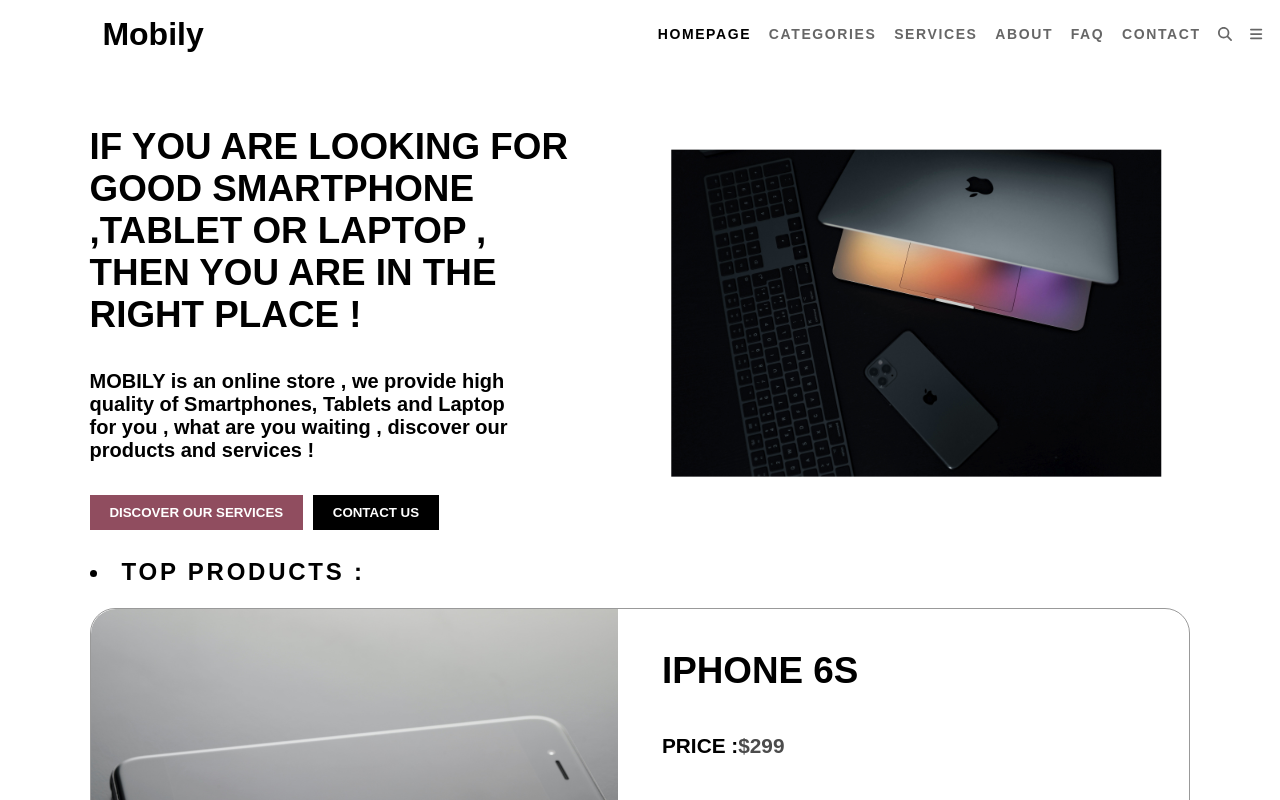
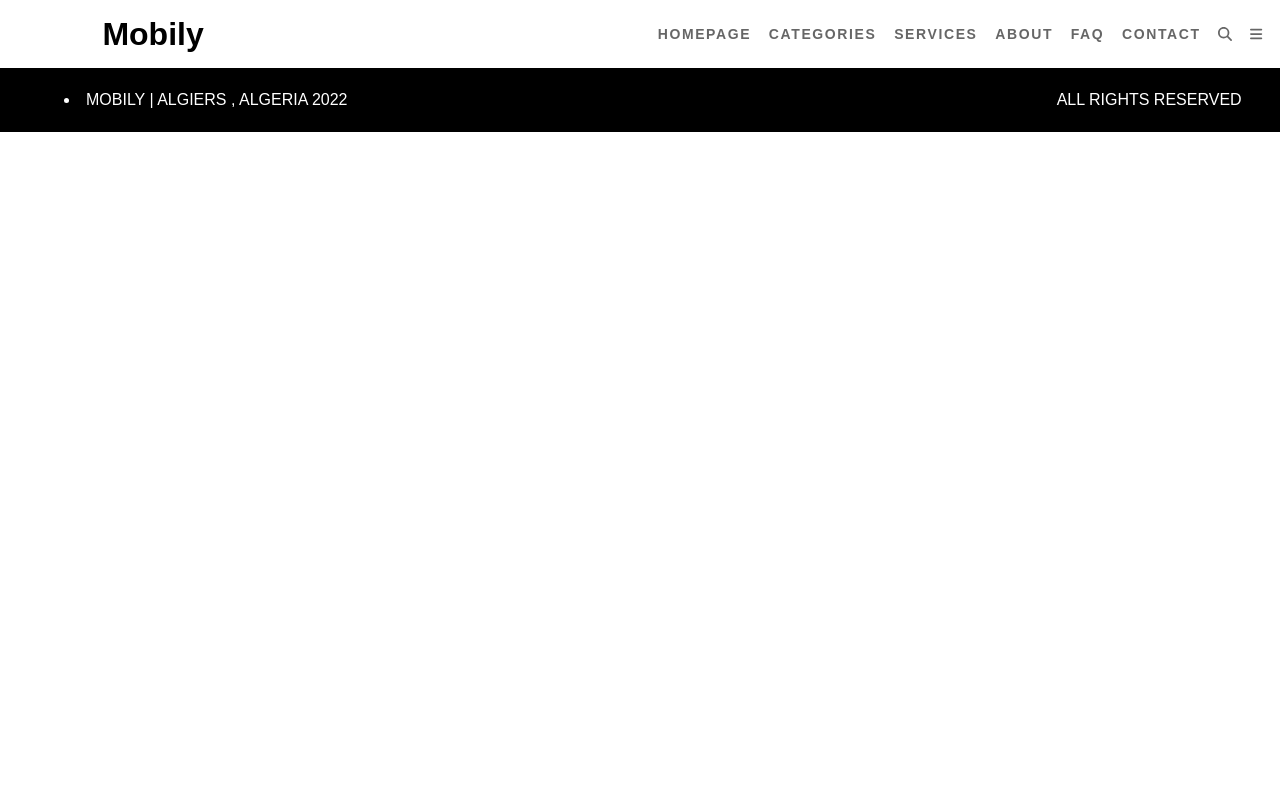
Before and after one commit to mr-abdellah/mobily, a React (Create React App) app: page / in a window 1280 px wide. Built offline with nearby package versions, Linux system fonts and the light colour scheme; a web font is replaced by a local one.

Commit message:
fix home page link

```diff
--- a/package.json
+++ b/package.json
@@ -1,4 +1,5 @@
 {
+  "homepage": "home",
   "name": "mobily",
   "version": "0.1.0",
   "private": true,
--- a/src/App.js
+++ b/src/App.js
@@ -10,7 +10,7 @@
       <Router>
         <Navbar />
         <Routes>
-          <Route exact path="/" element={<Homepage />} />
+          <Route exact path="/home" element={<Homepage />} />
         </Routes>
       </Router>
       <Footer />
--- a/src/components/Navbar.js
+++ b/src/components/Navbar.js
@@ -5,11 +5,11 @@
 
 const Navbar = () => (
   <nav className="navbar">
-    <Link id="logo" to="/">
+    <Link id="logo" to="/home">
       Mobily
     </Link>
     <ul className="nav-links">
-      <NavLink to="/">Homepage</NavLink>
+      <NavLink to="/home">Homepage</NavLink>
       <NavLink to="/categories">Categories</NavLink>
       <NavLink to="/services">Services</NavLink>
       <NavLink to="/about">About</NavLink>
```
